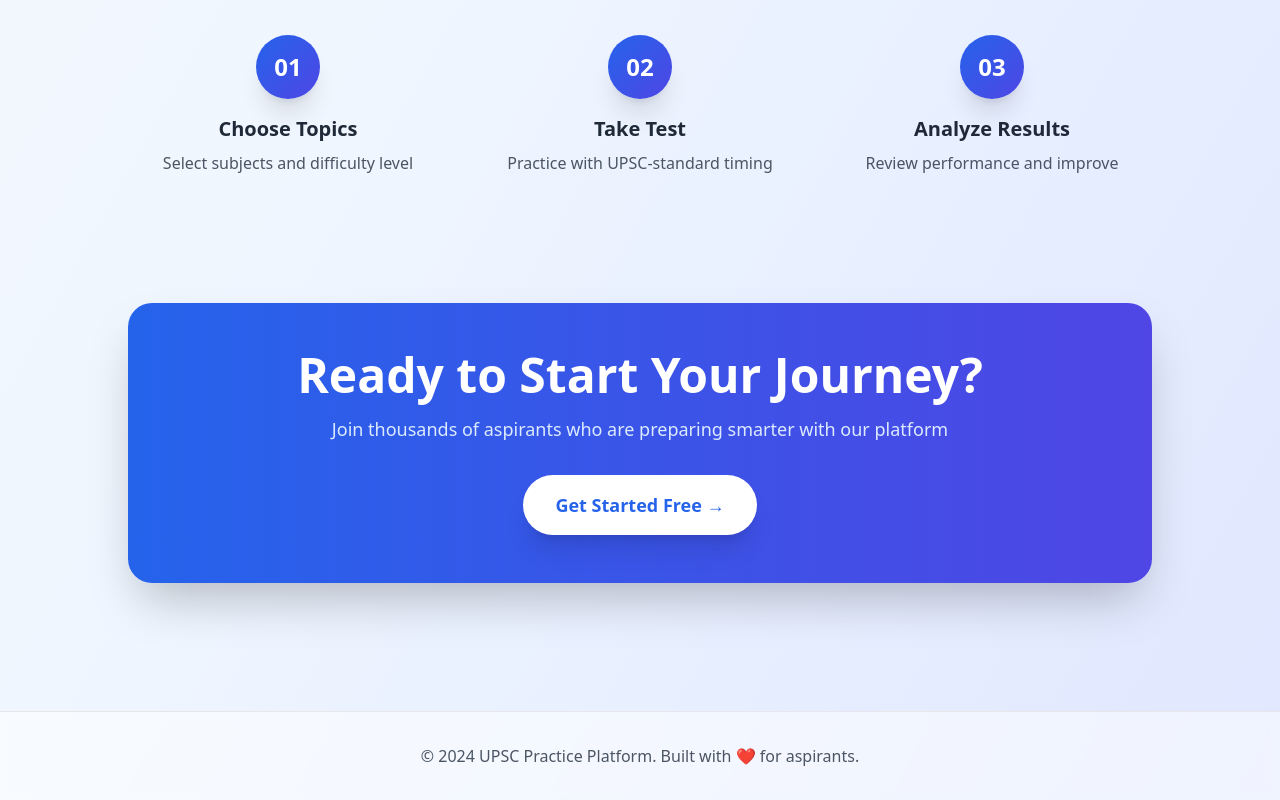
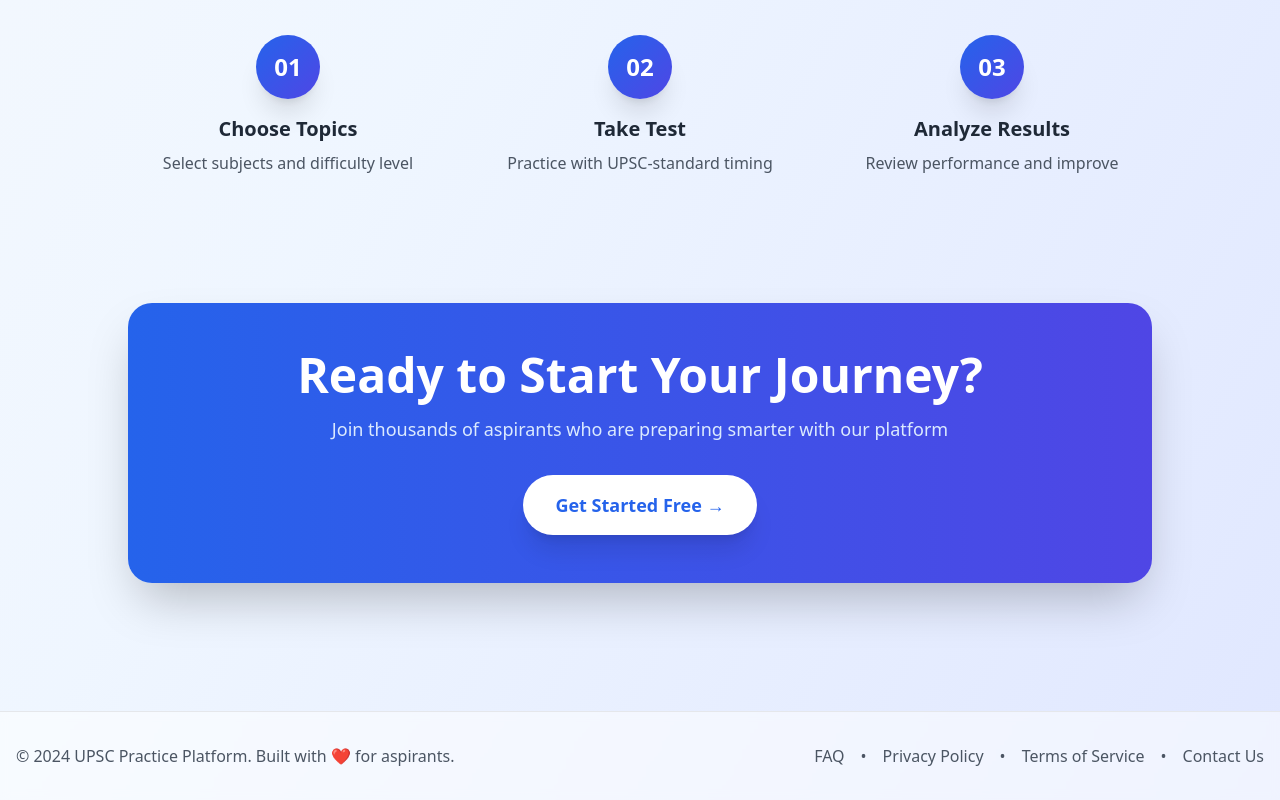
Before and after one commit to kumod1164/practice-set, a Next.js app: page / in a window 1280 px wide. Shown: the part 1491-2291 px from the top of the page. Built offline with nearby package versions, Linux system fonts and the light colour scheme; no server answers.

Commit message:
added footer for public [ages

```diff
--- a/src/app/page.tsx
+++ b/src/app/page.tsx
@@ -132,8 +132,17 @@ export default function Home() {
 
       {/* Footer — Server Rendered */}
       <footer className="relative border-t border-gray-200 bg-white/50 backdrop-blur-sm py-6 sm:py-8">
-        <div className="container mx-auto px-4 text-center text-gray-600 text-sm sm:text-base">
+        <div className="container mx-auto px-4 flex flex-col md:flex-row items-center justify-between gap-3 text-gray-600 text-sm sm:text-base">
           <p>© 2024 UPSC Practice Platform. Built with ❤️ for aspirants.</p>
+          <div className="flex items-center gap-4">
+            <a href="/faq" className="hover:text-blue-600 transition-colors">FAQ</a>
+            <span>•</span>
+            <a href="/privacy" className="hover:text-blue-600 transition-colors">Privacy Policy</a>
+            <span>•</span>
+            <a href="/terms" className="hover:text-blue-600 transition-colors">Terms of Service</a>
+            <span>•</span>
+            <a href="/contact" className="hover:text-blue-600 transition-colors">Contact Us</a>
+          </div>
         </div>
       </footer>
     </main>
--- a/src/components/AppLayout.tsx
+++ b/src/components/AppLayout.tsx
@@ -22,7 +22,9 @@ export default function AppLayout({ children }: AppLayoutProps) {
   const isLandingPage = pathname === "/";
   // Only hide layout for active test taking (/test/[id]), not configure or results
   const isTestTakingPage = pathname?.match(/^\/test\/[a-f0-9]{24}$/) !== null; // MongoDB ObjectId pattern
-  const shouldShowLayout = !isLoginPage && !isLandingPage && !isTestTakingPage;
+  const isPublicPage = ["/contact", "/faq", "/privacy", "/terms"].includes(pathname ?? "");
+  // For public pages, show app layout only if authenticated
+  const shouldShowLayout = !isLoginPage && !isLandingPage && !isTestTakingPage && (!isPublicPage || status === "authenticated");
 
   // Show loading only for authenticated pages
   if (status === "loading" && shouldShowLayout) {
@@ -35,53 +37,44 @@ export default function AppLayout({ children }: AppLayoutProps) {
   }
 
   return (
-    <div className="min-h-screen bg-background flex flex-col">
+    <div className="h-screen bg-background flex flex-col overflow-hidden">
       <Header sidebarCollapsed={sidebarCollapsed} />
       <Sidebar
         collapsed={sidebarCollapsed}
         onToggle={() => setSidebarCollapsed(!sidebarCollapsed)}
       />
-      <main
+
+      {/* Content area: fills remaining height, only this scrolls */}
+      <div
         className={cn(
-          "flex-1 pt-16 transition-all duration-300",
+          "flex flex-col flex-1 pt-16 overflow-hidden transition-all duration-300",
           sidebarCollapsed ? "ml-16" : "ml-56"
         )}
       >
-        <div className="p-4 min-h-[calc(100vh-8rem)]">{children}</div>
+        <main className="flex-1 overflow-y-auto">
+          <div className="p-4">{children}</div>
         </main>
 
-      {/* Full Width Footer */}
-      <footer
-        className={cn(
-          "border-t bg-card transition-all duration-300",
-          sidebarCollapsed ? "ml-16" : "ml-56"
-        )}
-      >
+        {/* Fixed Footer */}
+        <footer className="border-t bg-card shrink-0">
           <div className="px-6 py-4">
             <div className="flex flex-col md:flex-row items-center justify-between gap-4">
               <div className="text-sm text-muted-foreground">
-              © 2024 UPSC Practice Platform. All rights reserved.
+                © 2025 UPSC Practice Platform. All rights reserved.
               </div>
               <div className="flex items-center gap-4 text-sm text-muted-foreground">
-              <a href="/faq" className="hover:text-primary transition-colors">
-                FAQ
-              </a>
+                <a href="/faq" className="hover:text-primary transition-colors">FAQ</a>
                 <span>•</span>
-              <a href="/privacy" className="hover:text-primary transition-colors">
-                Privacy Policy
-              </a>
+                <a href="/privacy" className="hover:text-primary transition-colors">Privacy Policy</a>
                 <span>•</span>
-              <a href="/terms" className="hover:text-primary transition-colors">
-                Terms of Service
-              </a>
+                <a href="/terms" className="hover:text-primary transition-colors">Terms of Service</a>
                 <span>•</span>
-              <a href="/contact" className="hover:text-primary transition-colors">
-                Contact Us
-              </a>
+                <a href="/contact" className="hover:text-primary transition-colors">Contact Us</a>
               </div>
             </div>
           </div>
         </footer>
       </div>
+    </div>
   );
 }
--- a/src/components/Sidebar.tsx
+++ b/src/components/Sidebar.tsx
@@ -197,7 +197,7 @@ export default function Sidebar({ collapsed, onToggle }: SidebarProps) {
         <div className="border-t bg-secondary/30 p-3">
           <div className="text-center">
             <p className="text-xs text-muted-foreground">
-              {collapsed ? "v1.7" : "Version 1.7.0"}
+              {collapsed ? "v2.0" : "Version 2.0.0"}
             </p>
           </div>
         </div>
```
Lines whose indentation alone changed are shown as unchanged.
